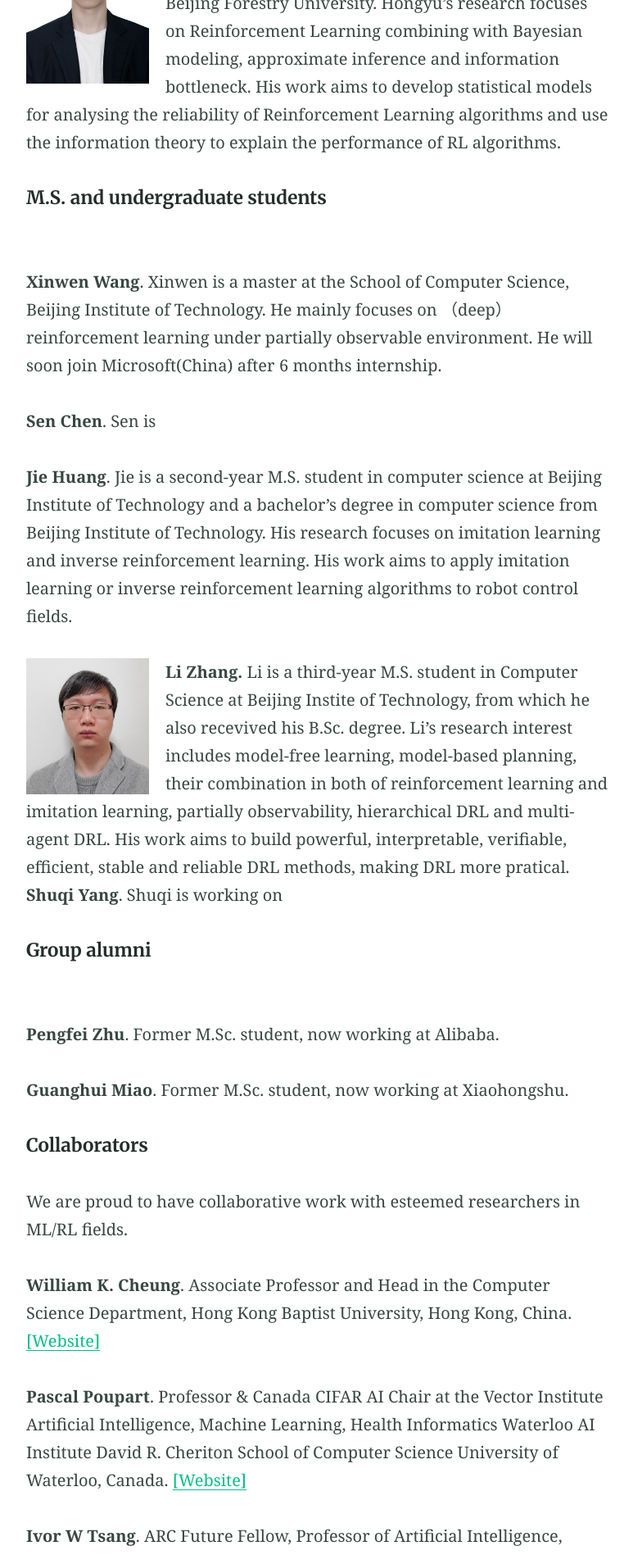
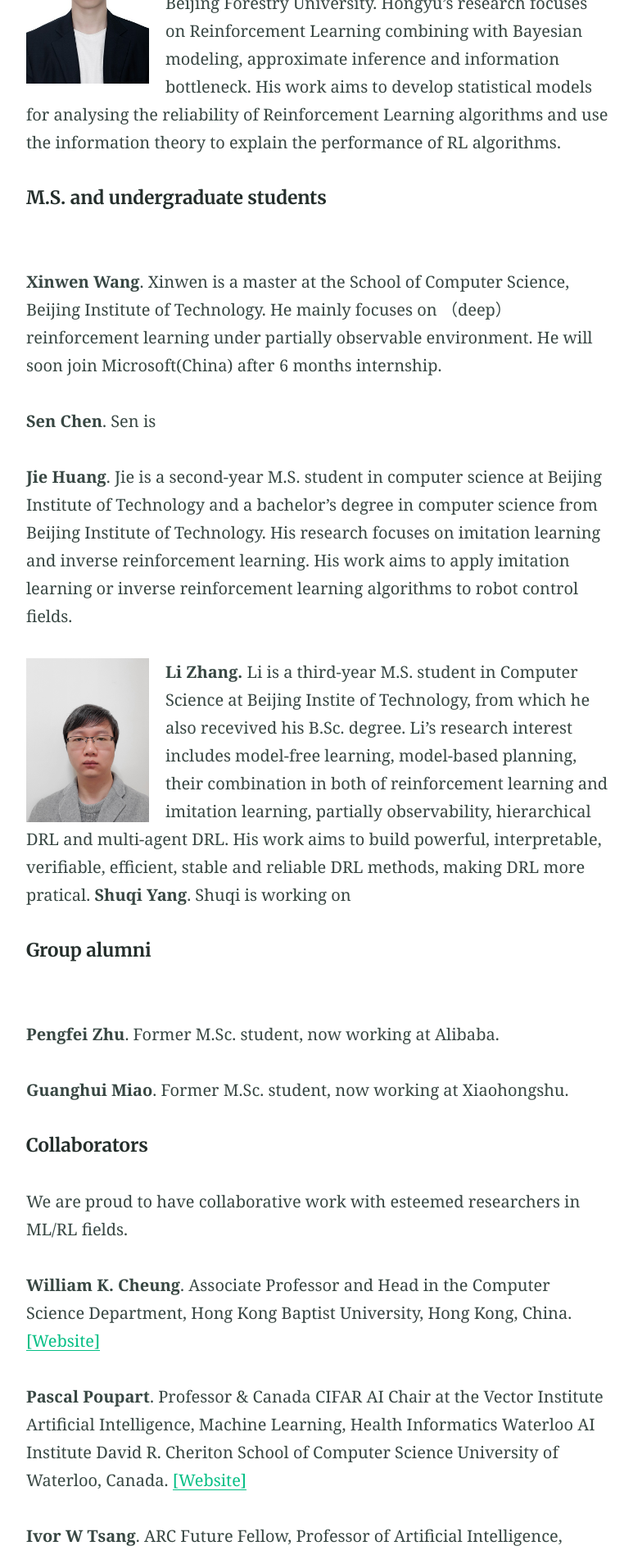
Before and after one commit to nengnengli/bit1029public.github.io, a Jekyll site: the page built from people.md, in a window 1280 px wide. Shown: the part 838-2735 px from the top of the page at 82% size, without its empty margins (251-1024 px from the left). Built offline with Jekyll 4.4.1, drawn with Linux system fonts in a browser that asks for light colours.

Commit message:
Update people.md

```diff
--- a/people.md
+++ b/people.md
@@ -35,7 +35,7 @@ collectionpage: pages
 
 **Jie Huang**. Jie is a second-year M.S. student in computer science at Beijing Institute of Technology and a bachelor's degree in computer science from Beijing Institute of Technology. His research focuses on imitation learning and inverse reinforcement learning. His work aims to apply imitation learning or inverse reinforcement learning algorithms to robot control fields.
 
-<img class="bio" src="/images/bios/zhangli.jpeg" float="left" clear="both" align="left" width="120">**Li Zhang.** Li is a third-year M.S. student in Computer Science at Beijing Instite of Technology, from which he also recevived his B.Sc. degree. Li's research interest includes model-free learning, model-based planning, their combination in both of reinforcement learning and imitation learning, partially observability, hierarchical DRL and multi-agent DRL. His work aims to build powerful, interpretable, verifiable, efficient, stable and reliable DRL methods, making DRL more pratical.
+<img class="bio" src="/images/bios/Zli.jpeg" float="left" clear="both" align="left" width="120">**Li Zhang.** Li is a third-year M.S. student in Computer Science at Beijing Instite of Technology, from which he also recevived his B.Sc. degree. Li's research interest includes model-free learning, model-based planning, their combination in both of reinforcement learning and imitation learning, partially observability, hierarchical DRL and multi-agent DRL. His work aims to build powerful, interpretable, verifiable, efficient, stable and reliable DRL methods, making DRL more pratical.
 **Shuqi Yang**. Shuqi is working on
 
 
```
